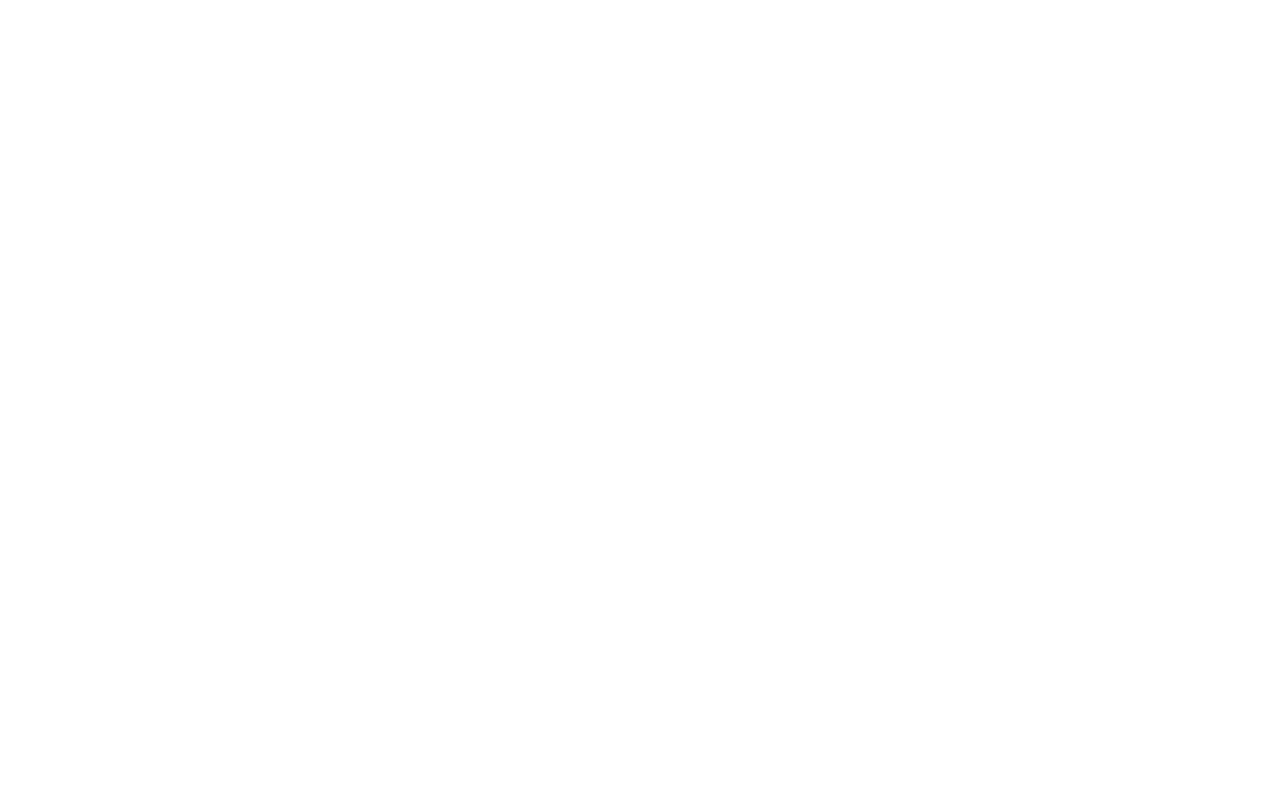
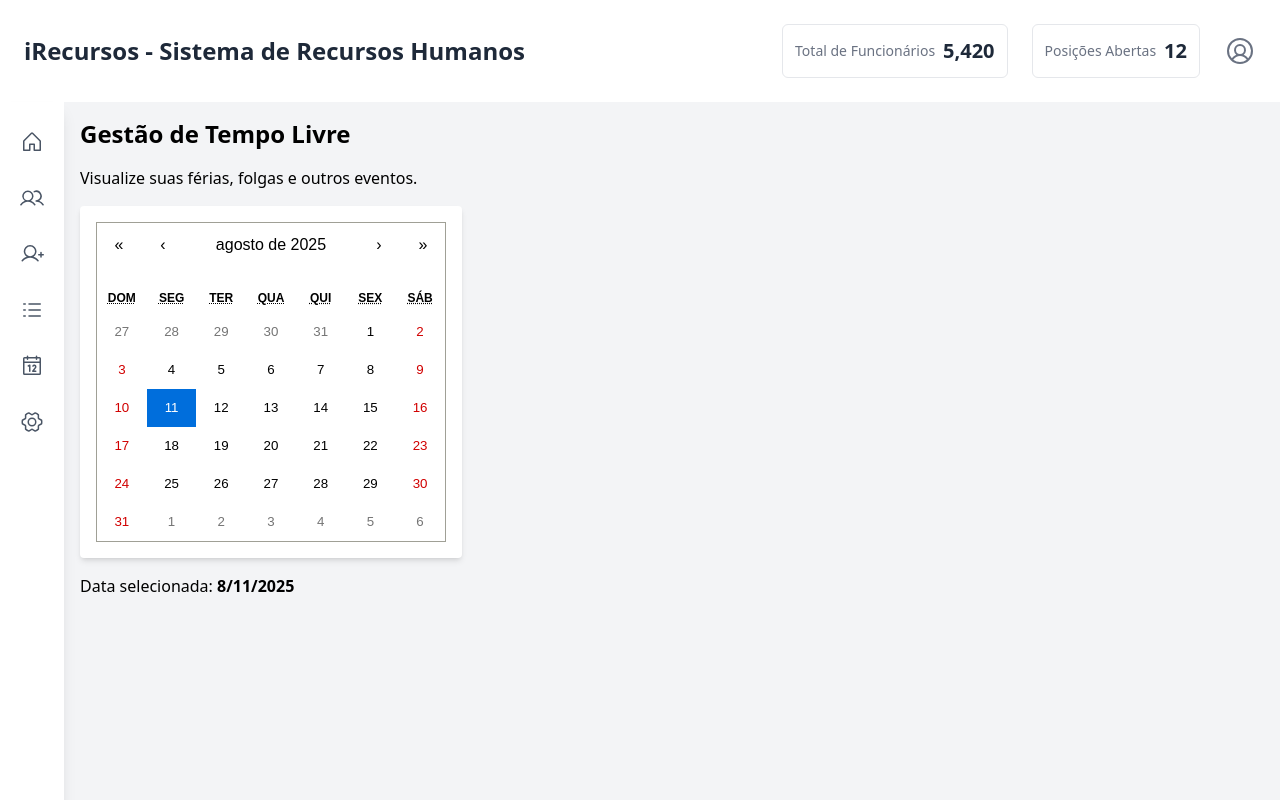
Before and after one commit to Grupo-1-JS07/iRecursos-Frontend, a React (Vite) app: page /tempolivre in a window 1280 px wide. Before the commit this address had no page. Shown: the top 800 px of the page. Built offline with nearby package versions, Linux system fonts and the light colour scheme.

Commit message:
feat: :sparkles: Calendario e alterações Funcionario

```diff
--- a/src/App.tsx
+++ b/src/App.tsx
@@ -1,16 +1,17 @@
 import React from "react";
-import Funcionarios from "./pages/Funcionarios";
-import Recrutamento from "./pages/Recrutamento";
-import Performance from "./pages/Performance";
+import { BrowserRouter, Route, Routes } from "react-router-dom";
+import DeletarFuncionario from "./components/funcionario/deletarfuncionario/DeletarFuncionario";
+import FormFuncionario from "./components/funcionario/formfuncionario/FormFuncionario";
+import ListaFuncionarios from "./components/funcionario/listafuncionario/listaFuncionario";
+import MainLayout from "./mainlayout/MainLayout";
 import Configuracoes from "./pages/Configuracoes";
 import Dashboard from "./pages/Dashboard";
+import Funcionarios from "./pages/Funcionarios";
+import Performance from "./pages/Performance";
+import Recrutamento from "./pages/Recrutamento";
 import Cadastro from "./pages/cadastro/Cadastro";
 import Login from "./pages/login/Login";
-import ListaFuncionarios from "./components/funcionario/listafuncionario/listaFuncionario";
-import FormFuncionario from "./components/funcionario/formfuncionario/FormFuncionario";
-import DeletarFuncionario from "./components/funcionario/deletarfuncionario/DeletarFuncionario";
-import { BrowserRouter, Route, Routes } from "react-router-dom";
-import MainLayout from "./mainlayout/MainLayout";
+import TempoLivre from "./pages/TempoLivre";
 
 const App: React.FC = () => {
   return (
@@ -31,19 +32,11 @@ const App: React.FC = () => {
             <Route path="/configuracoes" element={<Configuracoes />} />
             <Route path="/funcionarioslista" element={<ListaFuncionarios />} />
             <Route path="/cadastrarfuncionario" element={<FormFuncionario />} />
-            <Route
-              path="/cadastrarfuncionario/{}"
-              element={<FormFuncionario />}
-            />
+            <Route path="/cadastrarfuncionario/{}" element={<FormFuncionario />}/>
             <Route path="/editar/:id" element={<FormFuncionario />} />
-            <Route
-              path="/deletarfuncionario/:id"
-              element={<DeletarFuncionario />}
-            />
-            <Route
-              path="/editarfuncionario/:id"
-              element={<FormFuncionario />}
-            />
+            <Route path="/deletarfuncionario/:id" element={<DeletarFuncionario />}/>
+            <Route path="/editarfuncionario/:id" element={<FormFuncionario />}/>
+            <Route path="/tempolivre" element={<TempoLivre />} />
           </Route>
         </Routes>
       </BrowserRouter>
--- a/src/components/funcionario/cardfuncionario/CardFuncionario.tsx
+++ b/src/components/funcionario/cardfuncionario/CardFuncionario.tsx
@@ -3,20 +3,22 @@ import type Funcionario from "../../../models/Funcionario";
 
 interface CardFuncionarioProps {
   funcionario: Funcionario;
-  // Adicionamos uma função para ser chamada quando o botão de deletar for clicado
-  // deletarFuncionario: (id: number) => void;
 }
 
 function CardFuncionarios({ funcionario }: CardFuncionarioProps) {
+
   return (
     <div className="border flex flex-col rounded-2xl overflow-hidden justify-between">
       <header className="py-2 px-6 bg-[#6c757d] text-white font-bold text-2xl">
         Funcionário
       </header>
-      <p className="p-8 text-3xl bg-slate-200 h-full">{funcionario.nome}</p>
-
+      <p className="padding text-3xl bg-slate-200 h-full">{funcionario.nome}
+        </p>
+        <p className="p-8 text-2xl bg-slate-200 h-full">{
+        Number(funcionario.salarioFinal).toLocaleString("pt-BR", { style: "currency", currency: "BRL" })
+      }
+      </p>
       <div className="flex">
-        {/* Corrigido: Usando crase (template literal) e uma rota mais semântica */}
         <Link
           to={`/editarfuncionario/${funcionario.id}`}
           className="w-full text-slate-100 bg-[#ced4da] hover:bg-[#495057]
@@ -25,7 +27,6 @@ function CardFuncionarios({ funcionario }: CardFuncionarioProps) {
           Editar
         </Link>
 
-        {/* Corrigido: Usando um botão com onClick para a ação de deletar */}
         <Link
           to={`/deletarfuncionario/${funcionario.id}`}
           className="text-slate-100 bg-red-400 hover:bg-red-700 w-full
--- a/src/components/funcionario/formfuncionario/FormFuncionario.tsx
+++ b/src/components/funcionario/formfuncionario/FormFuncionario.tsx
@@ -85,10 +85,10 @@ function FormFuncionario() {
           />
         </div>
         <div className="flex flex-col gap-2">
-          <label htmlFor="salarioBase">Salário base do funcionário</label>
+          <label htmlFor="salarioBase">Salário Hora do Funcionário</label>
           <input
             type="text"
-            placeholder="Coloque o salário base do funcionário"
+            placeholder="Informe o Salário Hora do funcionário"
             name="salarioBase"
             className="border-2 border-slate-700 rounded p-2"
             value={funcionario.salarioBase}
@@ -101,14 +101,14 @@ function FormFuncionario() {
           </label>
           <input
             type="text"
-            placeholder="Coloque as horas trabalhadas do funcionário"
+            placeholder="Informe as horas trabalhadas do funcionário"
             name="horasTrabalhadas"
             className="border-2 border-slate-700 rounded p-2"
             value={funcionario.horasTrabalhadas}
             onChange={(e: ChangeEvent<HTMLInputElement>) => atualizarEstado(e)}
           />
         </div>
-        <div className="flex flex-col gap-2">
+        {/* <div className="flex flex-col gap-2">
           <label htmlFor="salarioFinal">Salário final do funcionário</label>
           <input
             type="text"
@@ -118,7 +118,7 @@ function FormFuncionario() {
             value={funcionario.salarioFinal}
             onChange={(e: ChangeEvent<HTMLInputElement>) => atualizarEstado(e)}
           />
-        </div>
+        </div> */}
         <button
           className="rounded text-slate-100 bg-indigo-400
                                hover:bg-indigo-800 w-1/2 py-2 mx-auto flex justify-center"
--- a/src/pages/TempoLivre.tsx
+++ b/src/pages/TempoLivre.tsx
@@ -1,12 +1,39 @@
-// import React from 'react';
+import React, { useState } from "react";
+import Calendar from "react-calendar";
+import "react-calendar/dist/Calendar.css";
 
-// const TempoLivre: React.FC = () => {
-//   return (
-//     <div className="p-4">
-//       <h1 className="text-2xl font-bold">Gestão de Tempo Livre</h1>
-//       <p>Conteúdo da página de tempo livre (férias, folgas, etc.).</p>
-//     </div>
-//   );
-// };
+type ValuePiece = Date | null;
+type Value = ValuePiece | [ValuePiece, ValuePiece];
 
-// export default TempoLivre;
+const TempoLivre: React.FC = () => {
+  const [value, setValue] = useState<Value>(new Date());
+
+  return (
+    <div className="p-4">
+      <h1 className="text-2xl font-bold mb-4">Gestão de Tempo Livre</h1>
+      <p className="mb-4">Visualize suas férias, folgas e outros eventos.</p>
+
+      <div className="bg-white p-4 rounded shadow-md inline-block">
+        <Calendar
+          onChange={(newValue) => setValue(newValue as Value)}
+          value={value}
+          locale="pt-BR"
+          selectRange
+        />
+      </div>
+
+      <div className="mt-4">
+        <p>
+          Data selecionada:{" "}
+          <strong>
+            {Array.isArray(value)
+              ? `${value[0]?.toLocaleDateString()} até ${value[1]?.toLocaleDateString()}`
+              : value?.toLocaleDateString()}
+          </strong>
+        </p>
+      </div>
+    </div>
+  );
+};
+
+export default TempoLivre;
```
